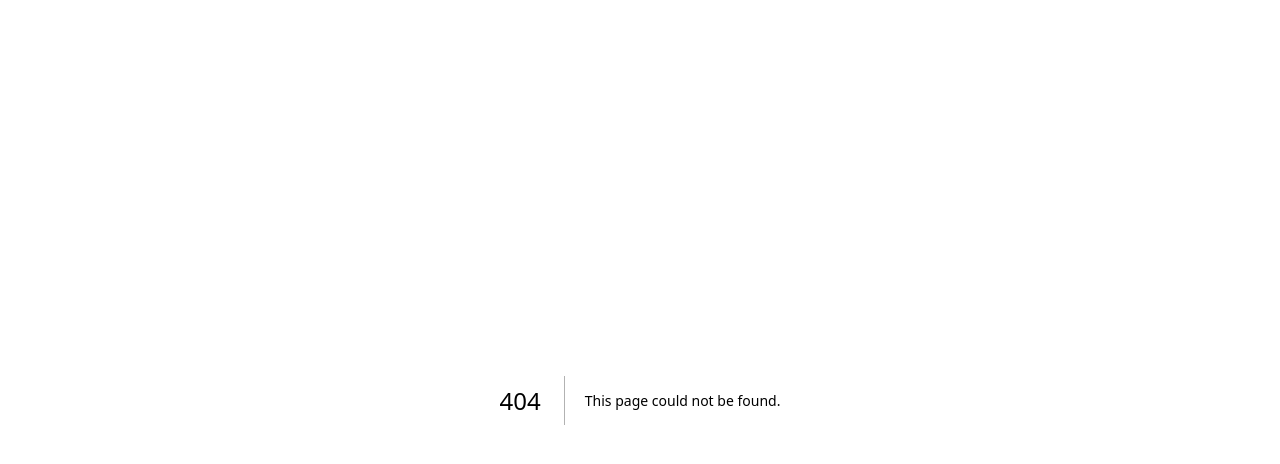
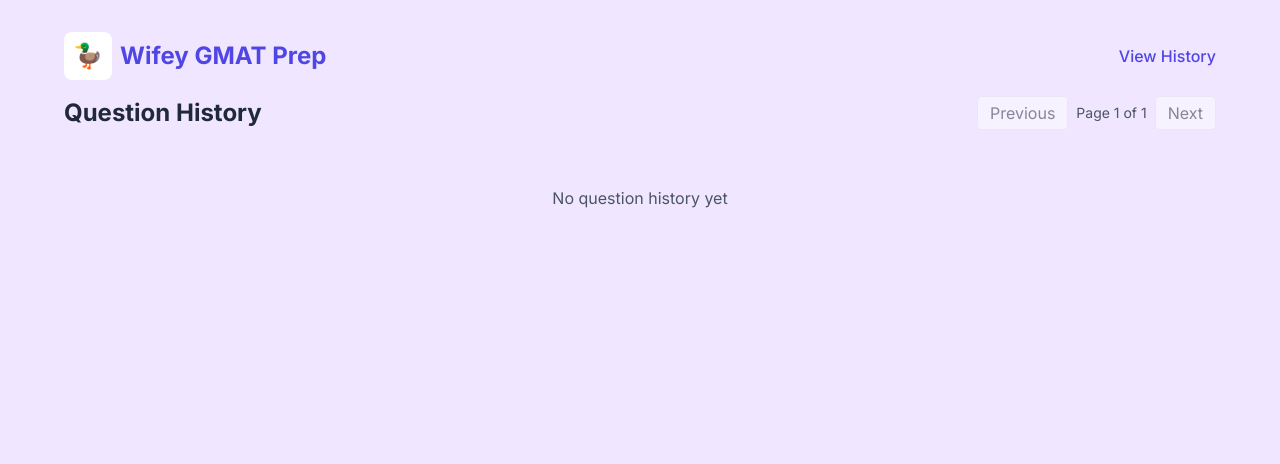
Before and after one commit to trietvuive/wifey-quiz, a Next.js app: page /history in a window 1280 px wide. Before the commit this address had no page. Shown: the top 464 px of the page. Built offline with nearby package versions, Linux system fonts and the light colour scheme.

Commit message:
add question history, add pagination

```diff
--- /dev/null
+++ b/src/app/history/page.tsx
@@ -0,0 +1,113 @@
+'use client';
+
+import React from 'react';
+import { QuestionAttempt } from '@/types';
+import Logo from '@/components/Logo';
+
+const ITEMS_PER_PAGE = 10;
+
+export default function HistoryPage() {
+  const [history, setHistory] = React.useState<QuestionAttempt[]>([]);
+  const [currentPage, setCurrentPage] = React.useState(1);
+
+  React.useEffect(() => {
+    const stored = localStorage.getItem('questionHistory');
+    if (stored) {
+      const { attempts } = JSON.parse(stored);
+      setHistory(attempts.reverse()); // Show newest first
+    }
+  }, []);
+
+  const totalPages = Math.ceil(history.length / ITEMS_PER_PAGE);
+  const startIndex = (currentPage - 1) * ITEMS_PER_PAGE;
+  const paginatedHistory = history.slice(startIndex, startIndex + ITEMS_PER_PAGE);
+
+  return (
+    <main className="min-h-screen py-8 px-4">
+      <div className="max-w-6xl mx-auto">
+        <Logo />
+        <div className="flex justify-between items-center mb-6">
+          <h1 className="text-2xl font-bold">Question History</h1>
+          <div className="flex items-center gap-2">
+            <button
+              onClick={() => setCurrentPage(p => Math.max(1, p - 1))}
+              disabled={currentPage === 1}
+              className="px-3 py-1 rounded border bg-white disabled:opacity-50"
+            >
+              Previous
+            </button>
+            <span className="text-sm text-gray-600">
+              Page {currentPage} of {totalPages || 1}
+            </span>
+            <button
+              onClick={() => setCurrentPage(p => Math.min(totalPages, p + 1))}
+              disabled={currentPage === totalPages || totalPages === 0}
+              className="px-3 py-1 rounded border bg-white disabled:opacity-50"
+            >
+              Next
+            </button>
+          </div>
+        </div>
+
+        <div className="space-y-4">
+          {paginatedHistory.map((attempt, index) => (
+            <div key={index} className="bg-white rounded-lg shadow p-4">
+              <div className="flex items-center justify-between mb-2">
+                <span className="text-sm text-gray-600">
+                  {new Date(attempt.date).toLocaleDateString()}
+                </span>
+                <span className={`font-bold ${
+                  attempt.isCorrect ? 'text-green-600' : 'text-red-600'
+                }`}>
+                  {attempt.isCorrect ? '✅ Correct' : '❌ Incorrect'}
+                </span>
+              </div>
+              <p className="text-gray-800 mb-4">{attempt.question}</p>
+
+              {attempt.options ? (
+                <div className="space-y-2 mb-4">
+                  {attempt.options.map((option, i) => (
+                    <div
+                      key={i}
+                      className={`p-2 rounded ${
+                        option === attempt.correctOption
+                          ? 'bg-green-100 border-green-500'
+                          : option === attempt.selectedOption && !attempt.isCorrect
+                          ? 'bg-red-100 border-red-500'
+                          : 'bg-gray-50'
+                      } border`}
+                    >
+                      {option === attempt.correctOption && '✓ '}
+                      {option === attempt.selectedOption && !attempt.isCorrect && '✗ '}
+                      {option}
+                    </div>
+                  ))}
+                </div>
+              ) : (
+                <div className="mb-4">
+                  <div className="text-sm text-gray-600">
+                    {attempt.selectedOption && `Selected: ${attempt.selectedOption}`}
+                    {attempt.correctOption && ` | Correct: ${attempt.correctOption}`}
+                  </div>
+                </div>
+              )}
+
+              <div className="flex justify-between text-sm text-gray-600">
+                <span>Difficulty: {attempt.difficulty}</span>
+                <span className={attempt.ratingChange >= 0 ? 'text-green-600' : 'text-red-600'}>
+                  Rating change: {attempt.ratingChange >= 0 ? '+' : ''}{attempt.ratingChange}
+                </span>
+              </div>
+            </div>
+          ))}
+        </div>
+
+        {history.length === 0 && (
+          <div className="text-center text-gray-600 py-8">
+            No question history yet
+          </div>
+        )}
+      </div>
+    </main>
+  );
+}
--- a/src/app/page.tsx
+++ b/src/app/page.tsx
@@ -43,13 +43,28 @@ export default function Home() {
     }
   }, [quizState.eloRating]);
 
-  const handleAnswer = (isCorrect: boolean, onRatingChange: (old: number, newRating: number) => void) => {
+  const handleAnswer = (isCorrect: boolean, selectedIndex: number, onRatingChange: (old: number, newRating: number) => void) => {
     const currentQuestion = dailyQuestions[quizState.currentQuestionIndex];
     const newElo = calculateNewElo(
       quizState.eloRating,
       currentQuestion.difficulty,
       isCorrect
     );
+
+    // Save question attempt to history
+    const stored = localStorage.getItem('questionHistory');
+    const history = stored ? JSON.parse(stored) : { attempts: [] };
+    history.attempts.push({
+      date: new Date().toISOString(),
+      question: currentQuestion.question,
+      isCorrect,
+      ratingChange: newElo - quizState.eloRating,
+      difficulty: currentQuestion.difficulty,
+      selectedOption: currentQuestion.options[selectedIndex],
+      correctOption: currentQuestion.options[currentQuestion.correctAnswer],
+      options: currentQuestion.options
+    });
+    localStorage.setItem('questionHistory', JSON.stringify(history));
 
     setNotification({
       oldRating: quizState.eloRating,
--- a/src/components/Logo.tsx
+++ b/src/components/Logo.tsx
@@ -1,14 +1,23 @@
 import React from 'react';
+import Link from 'next/link';
 
 export default function Logo() {
   return (
-    <div className="flex items-center justify-center gap-2 mb-4">
+    <div className="flex items-center justify-between mb-4">
+      <Link href="/" className="flex items-center gap-2 hover:opacity-80 transition-opacity">
         <div className="bg-white text-white w-12 h-12 rounded-lg flex items-center justify-center text-2xl font-bold">
           🦆
         </div>
         <div className="text-2xl font-bold text-indigo-600">
           Wifey GMAT Prep
         </div>
+      </Link>
+      <Link
+        href="/history"
+        className="text-indigo-600 hover:text-indigo-800 font-medium"
+      >
+        View History
+      </Link>
     </div>
   );
 }
--- a/src/components/QuizCard.tsx
+++ b/src/components/QuizCard.tsx
@@ -5,7 +5,7 @@ import RatingChange from './RatingChange';
 
 interface QuizCardProps {
   question: Question;
-  onAnswer: (isCorrect: boolean, callback: (oldRating: number, newRating: number) => void) => void;
+  onAnswer: (isCorrect: boolean, selectedIndex: number, callback: (oldRating: number, newRating: number) => void) => void;
 }
 
 export default function QuizCard({ question, onAnswer }: QuizCardProps) {
@@ -21,7 +21,7 @@ export default function QuizCard({ question, onAnswer }: QuizCardProps) {
   const handleAnswer = (optionIndex: number) => {
     setSelectedAnswer(optionIndex);
     const isCorrect = optionIndex === question.correctAnswer;
-    onAnswer(isCorrect, (oldRating, newRating) => {
+    onAnswer(isCorrect, optionIndex, (oldRating, newRating) => {
       setRatingChange({ old: oldRating, new: newRating });
     });
   };
--- a/src/types/index.ts
+++ b/src/types/index.ts
@@ -2,3 +2,4 @@ export * from './EloHistory';
 export * from './QuizState';
 export * from './Question';
 export * from './StreakData';
+export * from './QuestionHistory';
```
Also changed, not shown: src/types/QuestionHistory.ts (added, +14 -0 lines). Lines whose indentation alone changed are shown as unchanged.
